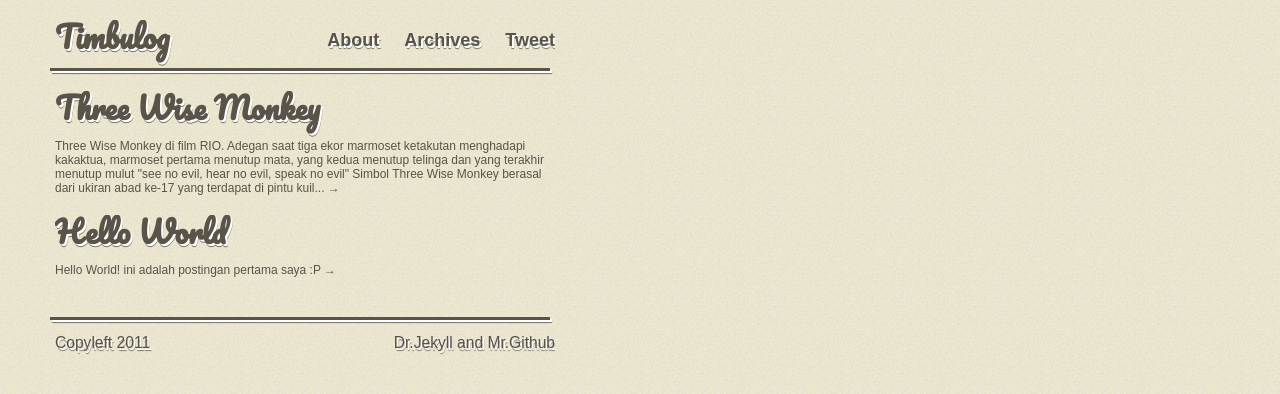
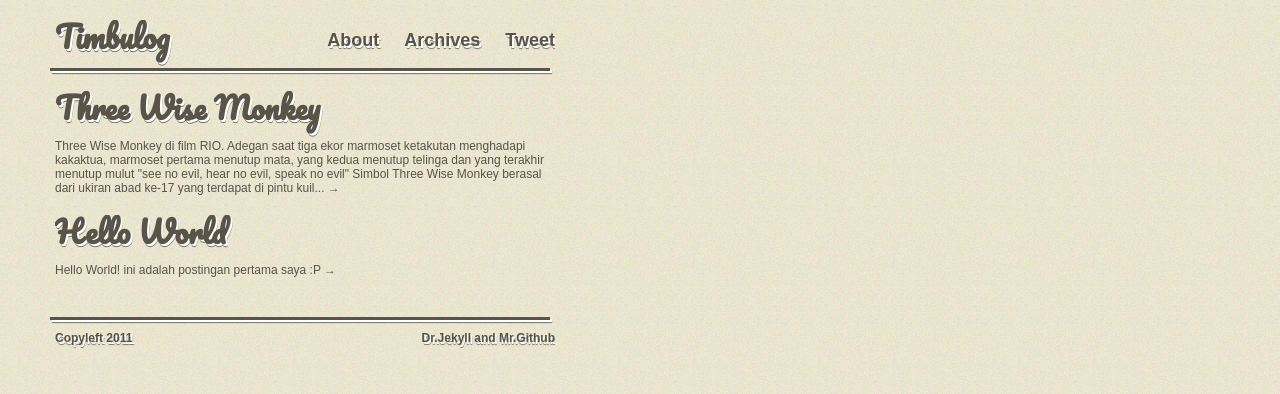
Before and after one commit to timbul/timbul.github.com, a Jekyll site: the page built from index.html, in a window 1280 px wide. Shown: the top 394 px of the page. Built offline with Jekyll 4.4.1, drawn with Linux system fonts in a browser that asks for light colours; Markdown is read by kramdown in place of the engine named in the settings; the list of posts is cut into pages by our own code.

Commit message:
edit footer

```diff
--- a/css/style.css
+++ b/css/style.css
@@ -54,7 +54,7 @@ code{background-color:#eee; display:inline; padding:0 2px 1px 2px; line-height:1
 pre{margin:1.5em 0; white-space:pre; }
 .right{text-align:right;float:right;}
 .gambar{padding-bottom:10px; background:url('/images/bgr.png') 23px bottom no-repeat; position:relative; width:500px;}
-footer{font-size:1.3em; margin:20px auto; text-shadow:2px 2px 0 #FFFFFF, 2px 3px 1px rgba(0, 0, 0, 0.5); line-height: 3em;}
+footer{font-size:1em; font-weight:bold; margin:20px auto; text-shadow:2px 2px 0 #FFFFFF, 2px 3px 1px rgba(0, 0, 0, 0.5); line-height: 3em;}
 header{margin:20px auto;}
 .garis {height: 3px; width: 500px; margin: 0px 50px; background-color: #595348; box-shadow: 2px 2px 0pt rgb(255, 255, 255), 2px 3px 1px rgba(0, 0, 0, 0.5); -webkit-box-shadow: 2px 2px 0pt rgb(255, 255, 255), 2px 3px 1px rgba(0, 0, 0, 0.5); -moz-box-shadow: 2px 2px 0pt rgb(255, 255, 255), 2px 3px 1px rgba(0, 0, 0, 0.5); -o-box-shadow: 2px 2px 0pt rgb(255, 255, 255), 2px 3px 1px rgba(0, 0, 0, 0.5); overflow:hidden; display:block;}
 .prev, .next {font-size:2em;text-shadow:2px 2px 0 #fff, 2px 3px 1px rgba(0, 0, 0, 0.5);}
```
